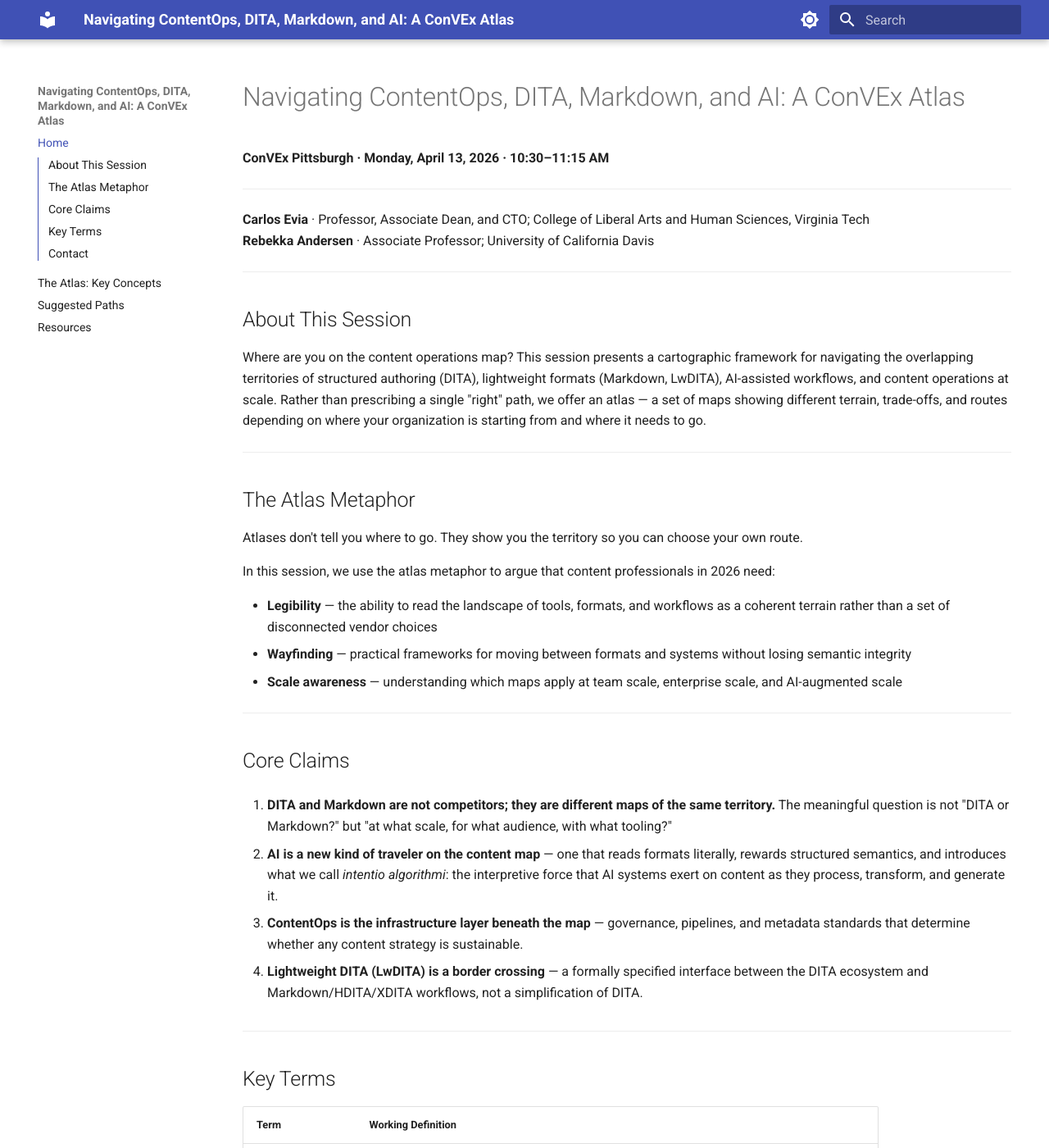
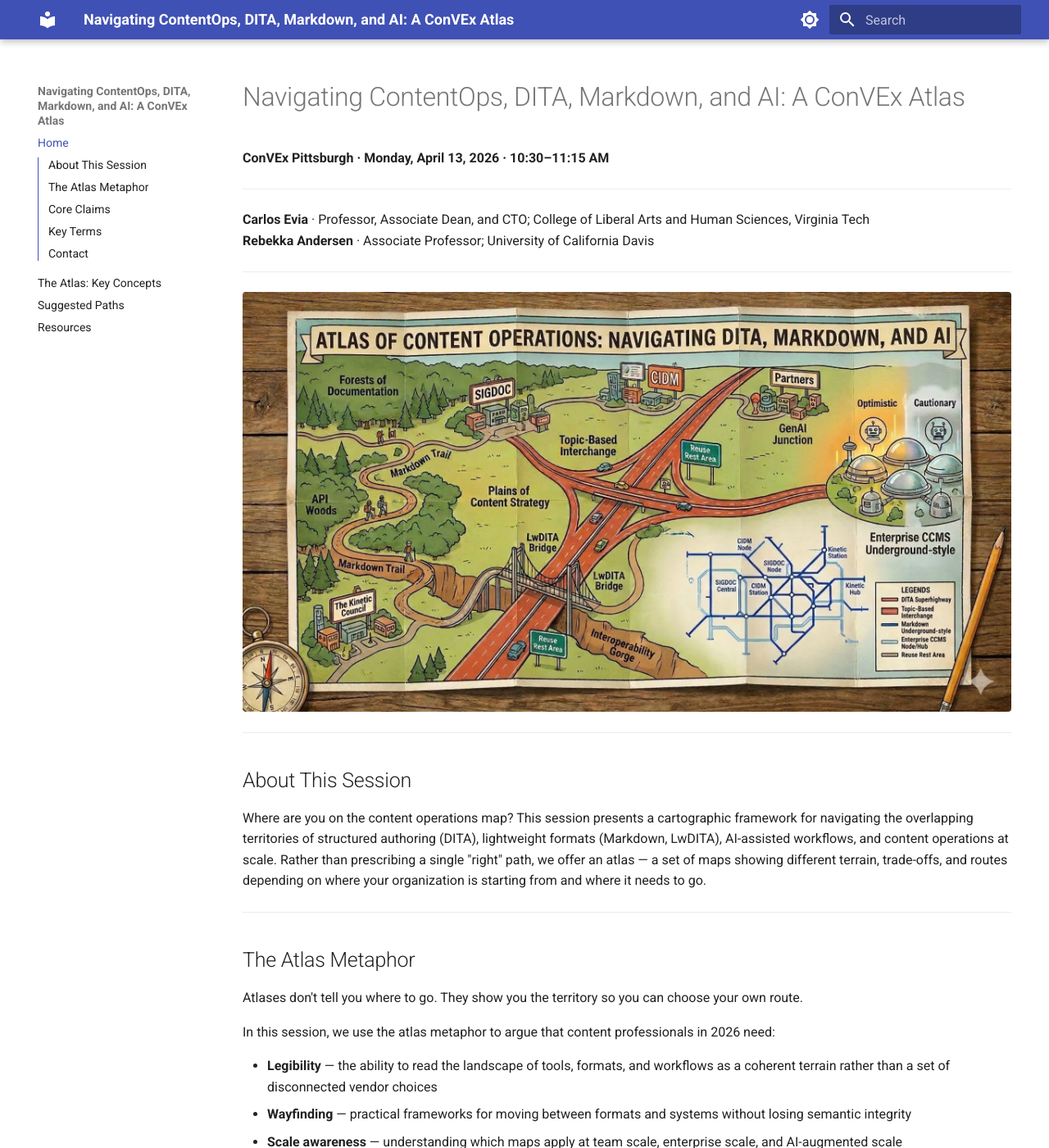
Before and after one commit to VT-Evia/convex-atlas-handout, an MkDocs documentation site: the page built from docs/index.md, in a window 1280 px wide and 1400 px high. Shown: the whole window at 82% size. Built offline with MkDocs 1.6.1 and Material for MkDocs 9.7.7, drawn with Linux system fonts in a browser that asks for light colours.

Commit message:
Add atlas map image to homepage with responsive styling
Adds the Atlas of Content Operations map image as a featured visual on
the index page. The image is responsive (max-width: 100%) and clickable
to open full-size in a new tab. Includes custom CSS via extra.css and
registers it in mkdocs.yml.

https://claude.ai/code/session_011z7Nb1kTbm7rWvK7z59Mob

```diff
--- /dev/null
+++ b/docs/assets/stylesheets/extra.css
@@ -0,0 +1,6 @@
+.atlas-map {
+  max-width: 100%;
+  height: auto;
+  display: block;
+  border-radius: 4px;
+}
--- a/docs/index.md
+++ b/docs/index.md
@@ -6,6 +6,12 @@
 
 **Carlos Evia** · Professor, Associate Dean, and CTO; College of Liberal Arts and Human Sciences, Virginia Tech
 **Rebekka Andersen** · Associate Professor; University of California Davis
+
+---
+
+<a href="assets/images/atlas-map.jpg" target="_blank">
+  <img src="assets/images/atlas-map.jpg" alt="Atlas of Content Operations: a hand-drawn map showing the DITA Superhighway, Markdown Trail, LwDITA Bridge, Topic-Based Interchange, Plains of Content Strategy, GenAI Junction, and Enterprise CCMS Underground — illustrating the interconnected territories of structured authoring, lightweight formats, and AI-assisted content workflows" class="atlas-map">
+</a>
 
 ---
 
--- a/mkdocs.yml
+++ b/mkdocs.yml
@@ -30,6 +30,9 @@ nav:
   - "Suggested Paths": paths.md
   - Resources: resources.md
 
+extra_css:
+  - assets/stylesheets/extra.css
+
 extra:
   social:
     - icon: fontawesome/brands/github
```
Also changed, not shown: docs/assets/images/atlas-map.jpg (added).
